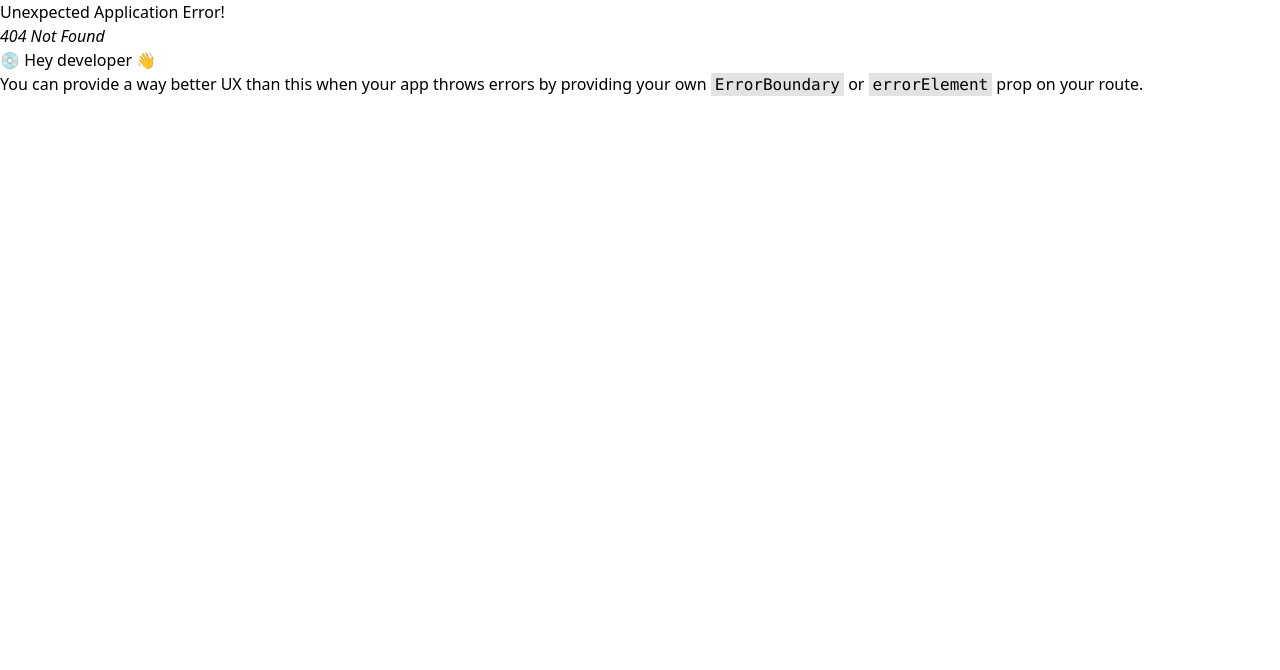
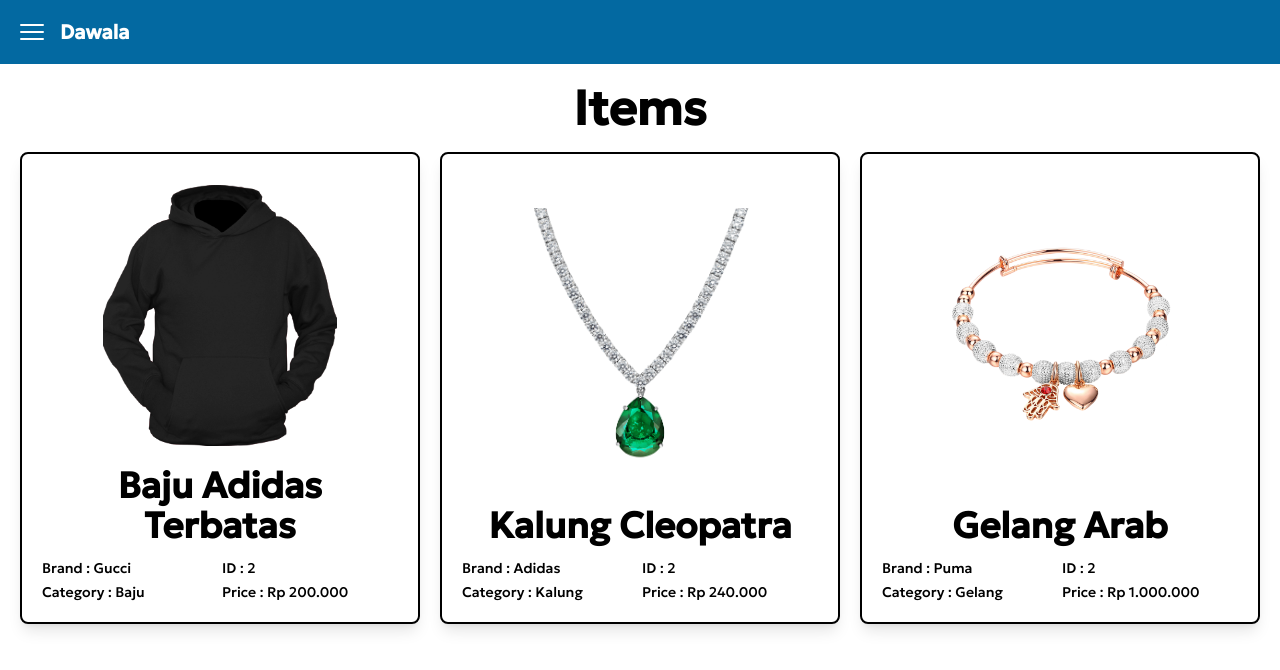
Before and after one commit to wirawanmahardika/shop-admin, a React (Vite) app: page /customer in a window 1280 px wide. Before the commit this address had no page. Shown: the top 670 px of the page. Built offline with nearby package versions, Linux system fonts and the light colour scheme; a web font is replaced by a local one.

Commit message:
feat: menambah page edit customer

```diff
--- a/public/css/style.css
+++ b/public/css/style.css
@@ -808,6 +808,10 @@ select {
   height: 100vh;
 }
 
+.h-14 {
+  height: 3.5rem;
+}
+
 .min-h-screen {
   min-height: 100vh;
 }
--- a/src/App.tsx
+++ b/src/App.tsx
@@ -18,6 +18,9 @@ import ContainerItem from "./pages/item/Container";
 import LihatItems from "./pages/item/Lihat";
 import TambahItem from "./pages/item/Tambah";
 import EditItem from "./pages/item/Edit";
+import ContainerCustomer from "./pages/customer/Container";
+import LihatCustomer from "./pages/customer/Lihat";
+import EditCustomer from "./pages/customer/Edit";
 
 const router = createBrowserRouter(
   createRoutesFromElements(
@@ -38,6 +41,10 @@ const router = createBrowserRouter(
         <Route path="tambah" element={<TambahItem />} />
         <Route path="edit" element={<EditItem />} />
       </Route>
+      <Route path="customer" element={<ContainerCustomer />}>
+        <Route index element={<LihatCustomer />} />
+        <Route path="edit" element={<EditCustomer />} />
+      </Route>
     </Route>
   )
 );
--- a/src/components/Navbar.tsx
+++ b/src/components/Navbar.tsx
@@ -18,6 +18,11 @@ export default function Navbar() {
       >
         Home
       </Link>
+
+      <NavigationGroup height="h-14" name="Customer">
+        <Link to={"/customer"}>Lihat</Link>
+        <Link to={"/customer/edit"}>Edit</Link>
+      </NavigationGroup>
 
       <NavigationGroup height="h-20" name="Category">
         <Link to={"/category"}>Lihat</Link>
--- /dev/null
+++ b/src/pages/customer/Container.tsx
@@ -0,0 +1,5 @@
+import { Outlet } from "react-router-dom";
+
+export default function ContainerCustomer() {
+  return <Outlet />;
+}
--- /dev/null
+++ b/src/pages/customer/Edit.tsx
@@ -0,0 +1,58 @@
+import { Form } from "react-router-dom";
+
+export default function EditCustomer() {
+  return (
+    <div className="p-8 w-full flex flex-col gap-y-5 items-center">
+      <span className="font-bold text-4xl ">Edit Customer</span>
+      <Form className="w-1/2 flex flex-col items-center gap-y-5">
+        <div className="flex flex-col w-full ">
+          <label htmlFor="id_category" className="text-xl">
+            ID Customer
+          </label>
+          <input
+            type="text"
+            className="w-full outline-none border-2 border-black rounded py-1"
+          />
+        </div>
+        <div className="flex flex-col w-full ">
+          <label htmlFor="id_category" className="text-xl">
+            Fullname
+          </label>
+          <input
+            type="text"
+            className="w-full outline-none border-2 border-black rounded py-1"
+          />
+        </div>
+        <div className="flex flex-col w-full ">
+          <label htmlFor="id_category" className="text-xl">
+            Username
+          </label>
+          <input
+            type="text"
+            className="w-full outline-none border-2 border-black rounded py-1"
+          />
+        </div>
+        <div className="flex flex-col w-full ">
+          <label htmlFor="id_category" className="text-xl">
+            Photo
+          </label>
+          <input
+            type="file"
+            className="w-full outline-none border-2 border-black rounded py-1"
+          />
+        </div>
+        <div className="flex flex-col w-full ">
+          <label htmlFor="id_category" className="text-xl">
+            Email
+          </label>
+          <input
+            type="email"
+            className="w-full outline-none border-2 border-black rounded py-1"
+          />
+        </div>
+
+        <button className="px-8 py-1 rounded bg-sky-600">Submit</button>
+      </Form>
+    </div>
+  );
+}
--- /dev/null
+++ b/src/pages/customer/Lihat.tsx
@@ -0,0 +1,64 @@
+export default function LihatCustomer() {
+  return (
+    <div className="w-full p-5 grid grid-cols-3 gap-5 overflow-y-auto ">
+      <span className="col-span-3 font-bold text-5xl text-center">Items</span>
+      <Item
+        nama="Baju Adidas Terbatas"
+        src="/img/baju.png"
+        id={2}
+        brand="Gucci"
+        price="200.000"
+        category="Baju"
+      />
+      <Item
+        nama="Kalung Cleopatra"
+        src="/img/kalung.png"
+        id={2}
+        brand="Adidas"
+        price="240.000"
+        category="Kalung"
+      />
+      <Item
+        nama="Gelang Arab"
+        src="/img/gelang.png"
+        id={2}
+        brand="Puma"
+        price="1.000.000"
+        category="Gelang"
+      />
+    </div>
+  );
+}
+
+function Item({
+  src,
+  nama,
+  id,
+  brand,
+  price,
+  category,
+}: {
+  price: string;
+  category: string;
+  brand: string;
+  src: string;
+  nama: string;
+  id: number;
+}) {
+  return (
+    <div className="hover:bg-slate-600 p-5 flex flex-col gap-y-5 items-center border-2 border-black rounded-lg shadow-lg h-full justify-end">
+      <img className="max-w-[66%]" src={src} alt={nama} />
+      <div className="flex flex-col items-start w-full gap-y-3">
+        <span className="font-bold text-4xl self-center text-center">
+          {nama}
+        </span>
+        <div className="w-full grid grid-cols-2 gap-1 justify-items-start">
+          <span className="text-sm">Brand : {brand}</span>
+          <span className="text-sm">ID : {id}</span>
+          <span className="text-sm">Category : {category}</span>
+          <span className="text-sm">Price : Rp {price}</span>
+        </div>
+      </div>
+    </div>
+  );
+}
```
